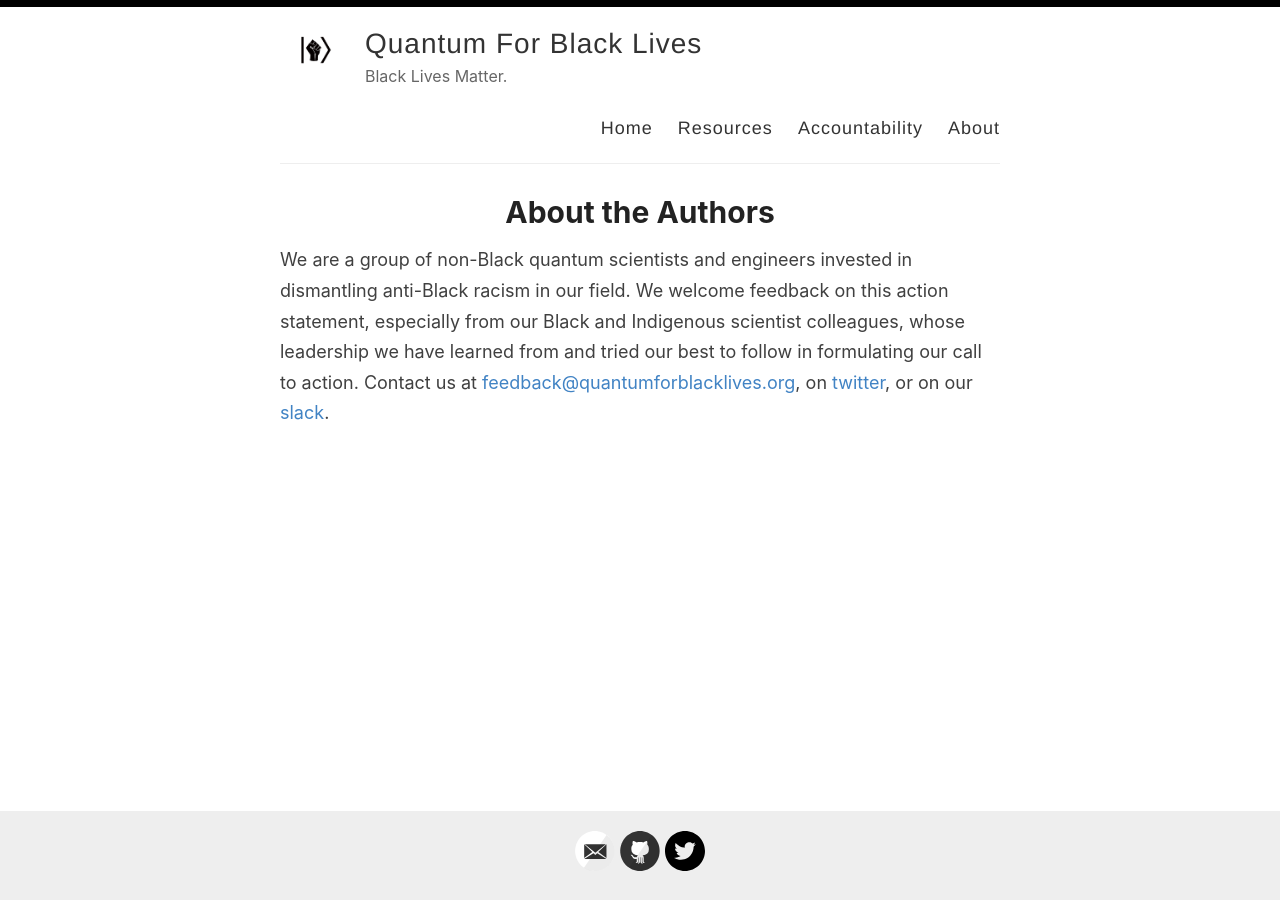
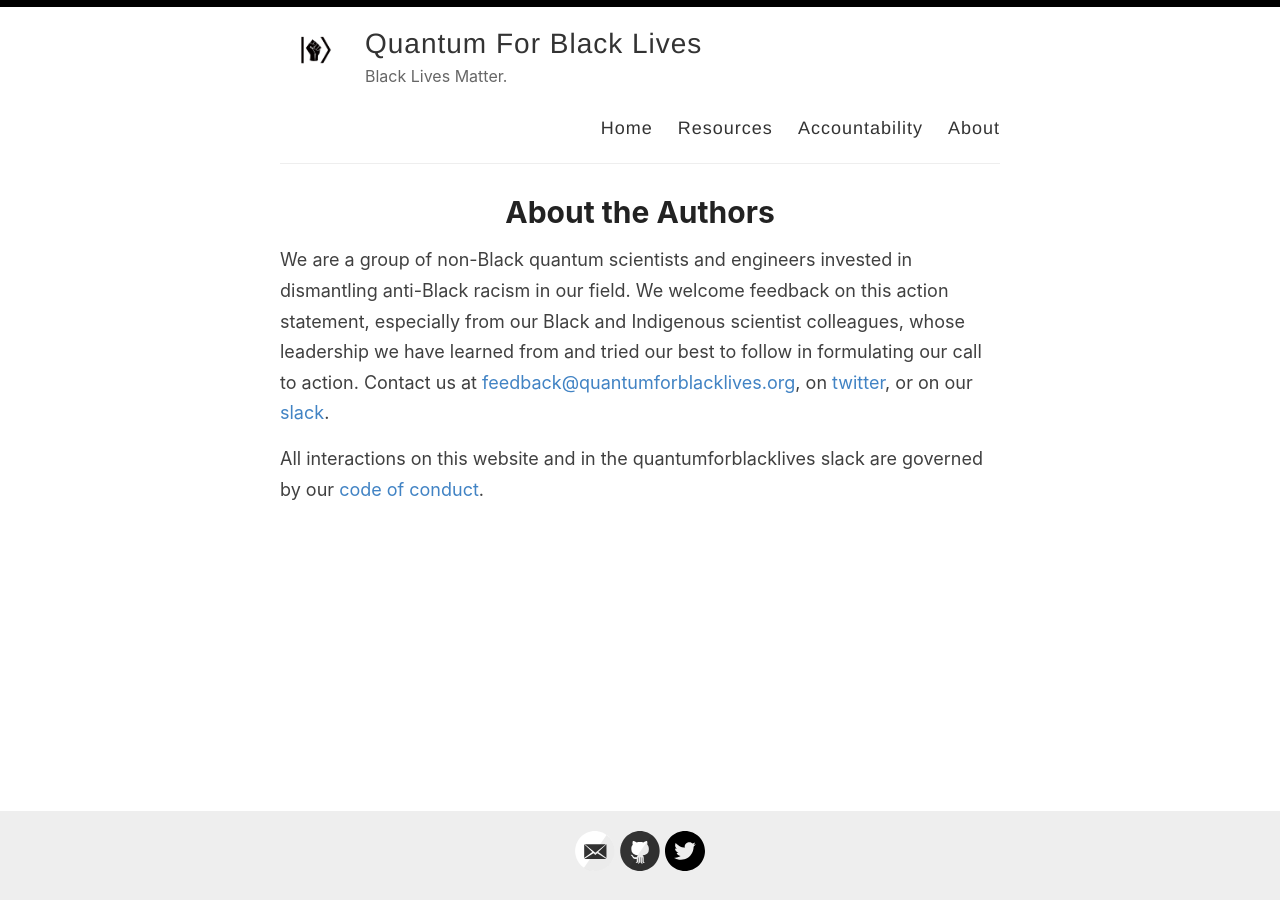
Before and after one commit to quantumforblacklives/quantumforblacklives.github.io, a Jekyll site: the page built from _pages/about.md, in a window 1280 px wide. Built offline with Jekyll 4.4.1, drawn with Linux system fonts in a browser that asks for light colours.

Commit message:
Adding CoC

```diff
--- a/_pages/about.md
+++ b/_pages/about.md
@@ -7,3 +7,5 @@ permalink: /about/
 We are a group of non-Black quantum scientists and engineers invested in dismantling anti-Black racism in our field.
 We welcome feedback on this action statement, especially from our Black and Indigenous scientist colleagues, whose leadership we have learned from and tried our best to follow in formulating our call to action.
 Contact us at [feedback@quantumforblacklives.org](mailto:feedback@quantumforblacklives.org), on [twitter](https://twitter.com/q4blacklife), or on our [slack](https://join.slack.com/t/quantumforblacklives/shared_invite/zt-ewh0c6s3-2FQvyRi7xjliW6DR5Odgww).
+
+> All interactions on this website and in the quantumforblacklives slack are governed by our [code of conduct](/code-of-conduct/).
--- a/index.html
+++ b/index.html
@@ -75,7 +75,7 @@ description: Black Lives Matter.
 
 <hr>
 <h2> Add your name to this pledge</h2>
-  <p>Join us in sending a clear message that the quantum research community will no longer stand for racist violence and that Black lives do matter.</p>
+  <p>Join us in sending a clear message that the quantum research community will no longer stand for racist violence and that Black lives do matter. By signing this you also agree to our community <a href="/code-of-conduct/">code of conduct</a>.</p>
   <iframe src="https://docs.google.com/forms/d/e/1FAIpQLSfXrA5xHWZS3qZfZinABQOlx2M1f3g1yBl9cph6_OteVcOykw/viewform?embedded=true" width="640" height="650" frameborder="0" marginheight="0" marginwidth="0">Loading…</iframe>
 
 <br>
```
Also changed, not shown: _pages/code-of-conduct.md (added, +43 -0 lines), _pages/plans.md (+1 -0 lines).
